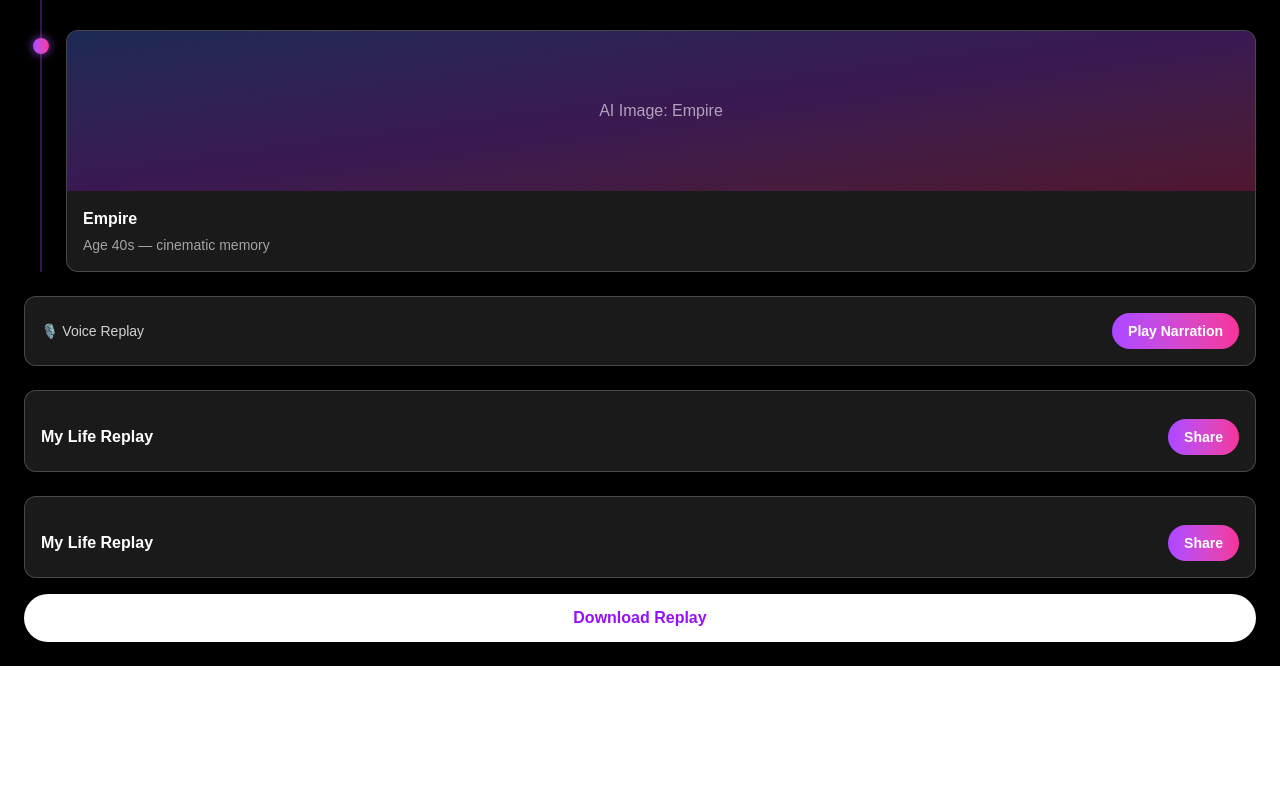
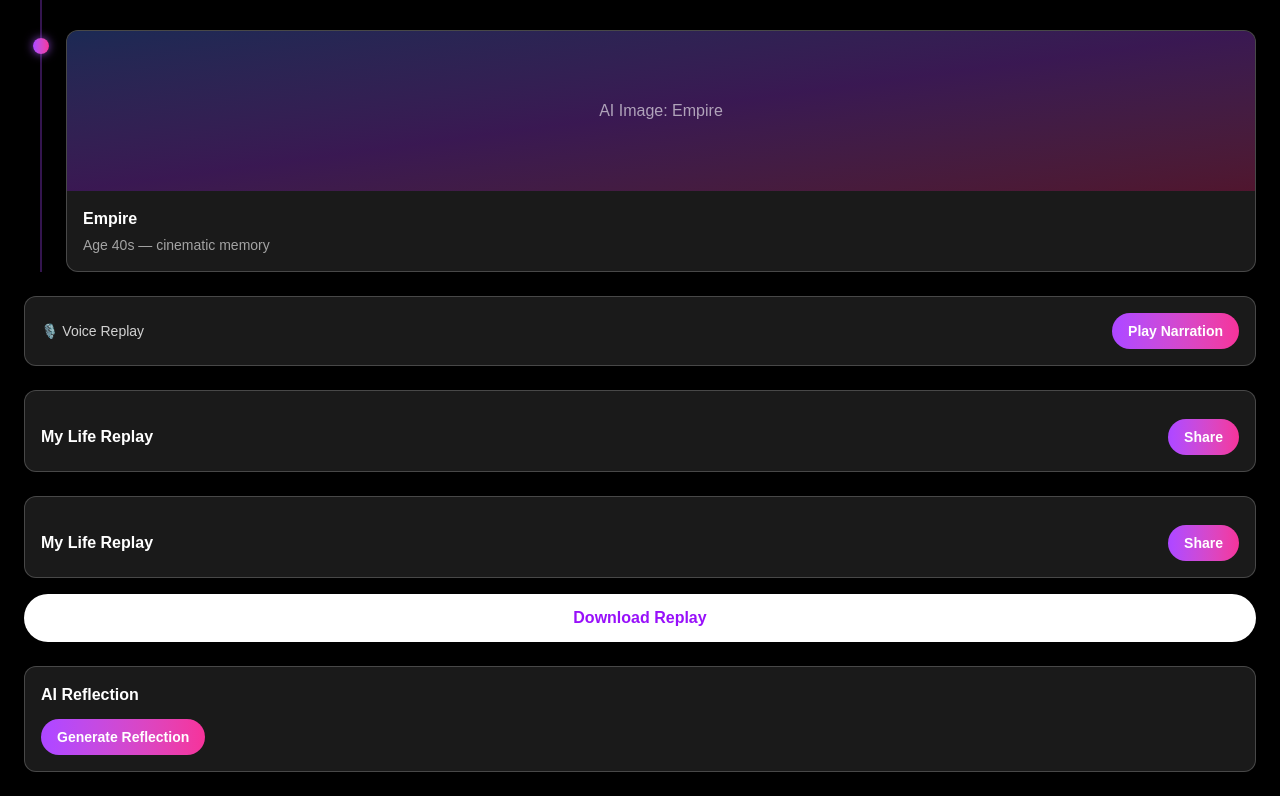
Before and after one commit to ashokaurovindomohanty-hub/ai-life-replay, a Next.js app: page /replay in a window 1280 px wide. Shown: the part 1600-2396 px from the top of the page. Before the commit the page ends 2266 px from the top, so only its background shows below. Built offline with nearby package versions, Linux system fonts and the light colour scheme.

Commit message:
add ai reflection

```diff
--- a/app/replay/page.tsx
+++ b/app/replay/page.tsx
@@ -1,4 +1,5 @@
 "use client";
+import AIReflection from "@/src/components/AIReflection";
 import DownloadReplay from "@/src/components/DownloadReplay";
 import ShareCard from "@/src/components/ShareCard";
 import VoiceReplay from "@/src/components/VoiceReplay";
@@ -39,6 +40,7 @@ export default function Replay(){
   <ShareCard image={""} title="My Life Replay" />
 </div>
 <DownloadReplay />
+<AIReflection memory={typeof memory === 'string' ? memory : ""} />
   </main>
  )
 }
--- /dev/null
+++ b/src/components/AIReflection.tsx
@@ -0,0 +1,15 @@
+"use client";
+import { useState } from "react";
+export default function AIReflection({ memory="" }){
+  const [reflection,setReflection]=useState("");
+  const generate = () => {
+    setReflection(`Reflecting on: "${memory.slice(0,120)}..." — What did this moment teach you about resilience and joy?`);
+  };
+  return (
+    <div className="mt-6 bg-white/10 backdrop-blur border border-white/20 rounded-xl p-4">
+      <h3 className="text-white font-bold">AI Reflection</h3>
+      <button onClick={generate} className="mt-3 px-4 py-2 bg-gradient-to-r from-purple-500 to-pink-500 rounded-full text-white text-sm font-bold">Generate Reflection</button>
+      {reflection && <p className="mt-3 text-white/80 text-sm">{reflection}</p>}
+    </div>
+  )
+}
```
